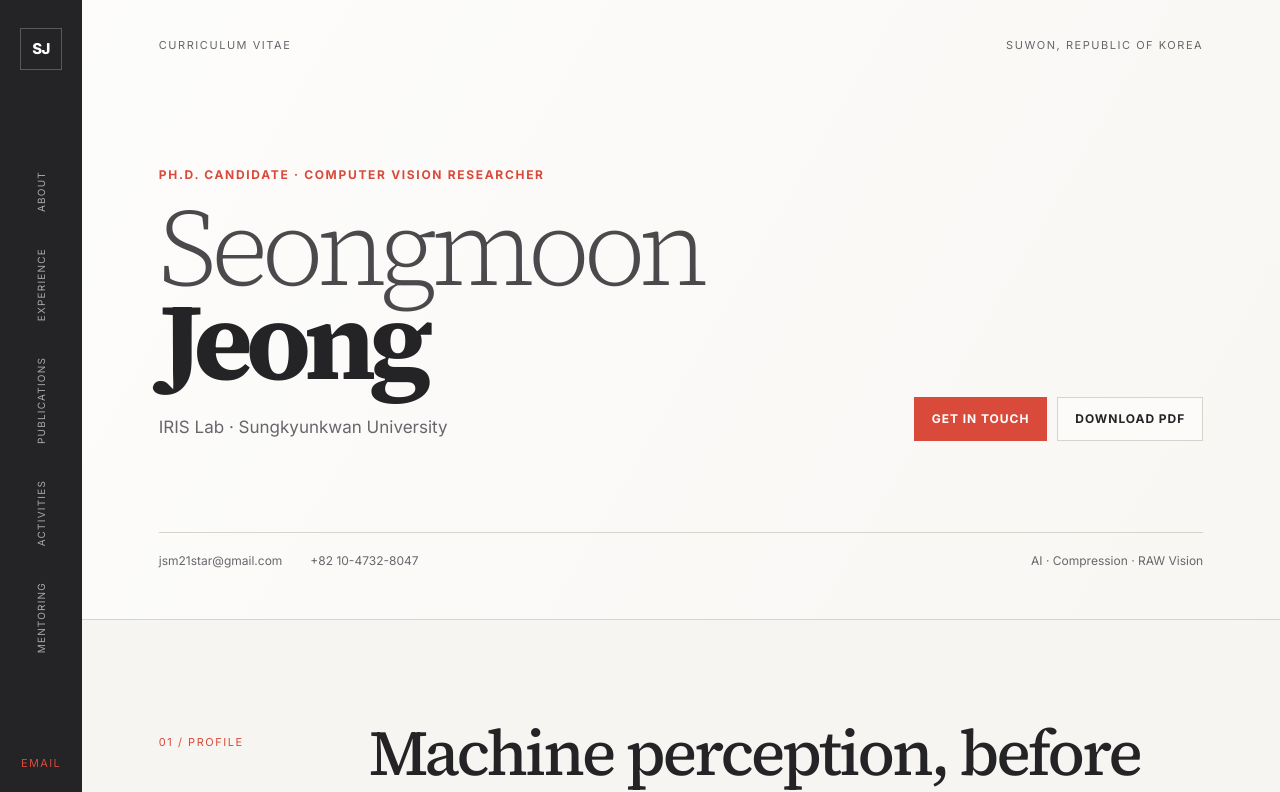
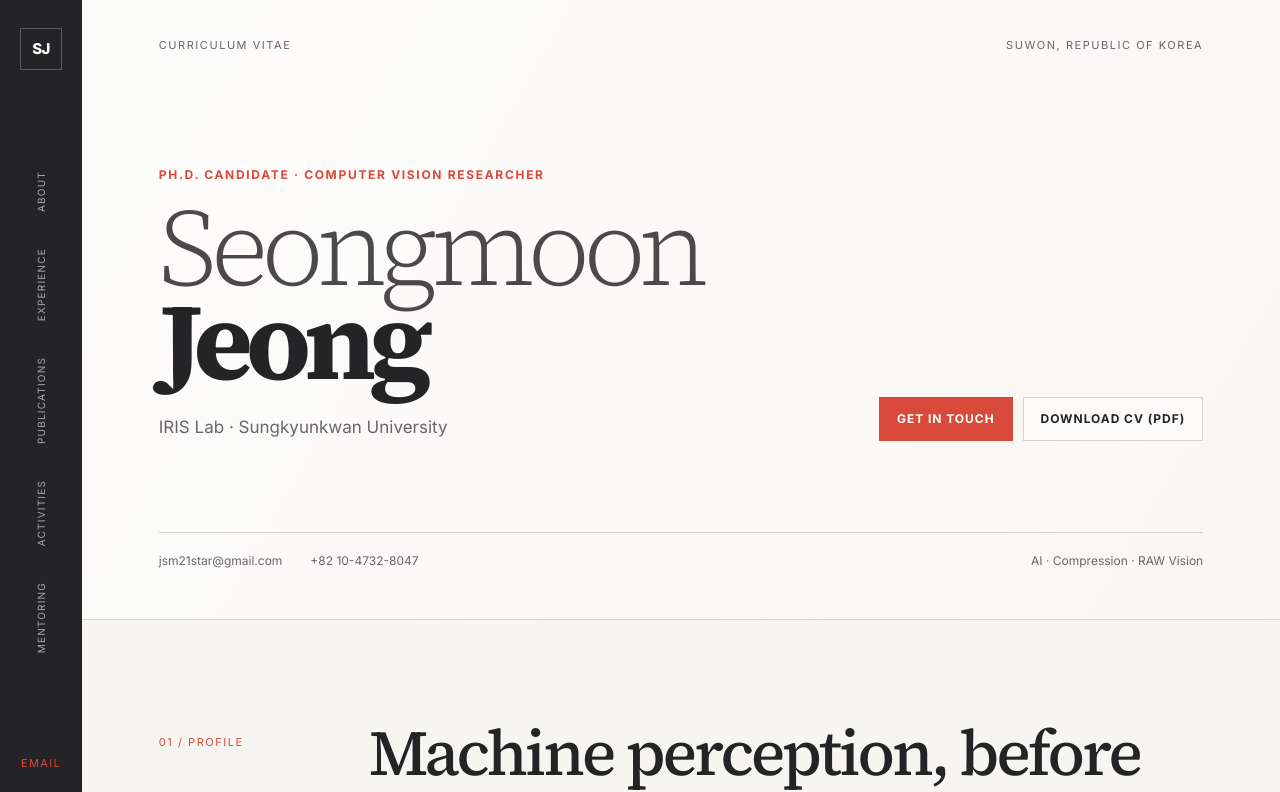
Before and after one commit to seongmoon729/seongmoon729.github.io, a Next.js app: page / in a window 1280 px wide. Shown: the top 792 px of the page. Built offline with nearby package versions, Linux system fonts and the light colour scheme.

Commit message:
Clarify CV download label

```diff
--- a/app/page.tsx
+++ b/app/page.tsx
@@ -101,7 +101,7 @@ export default function Home() {
             </div>
             <div className="hero-actions">
               <a className="button primary" href="mailto:jsm21star@gmail.com">Get in touch</a>
-              <a className="button" href={`${basePath}/cv.pdf`} download="cv_jsm_2026-07-20.pdf">Download PDF</a>
+              <a className="button" href={`${basePath}/cv.pdf`} download="cv_jsm_2026-07-20.pdf">Download CV (PDF)</a>
             </div>
           </div>
           <div className="contact-row">
```
Also changed, not shown: 1 other file (tests, documents, lock files or other folders).
